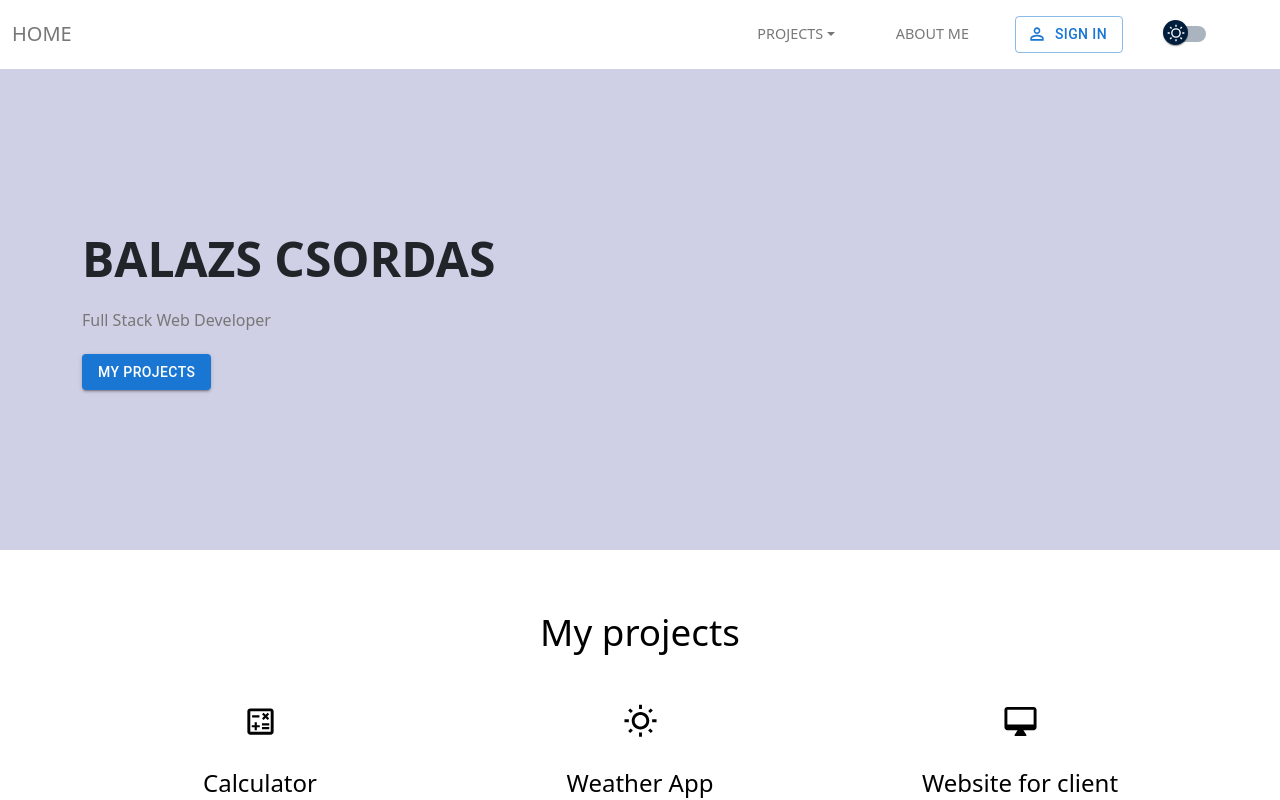
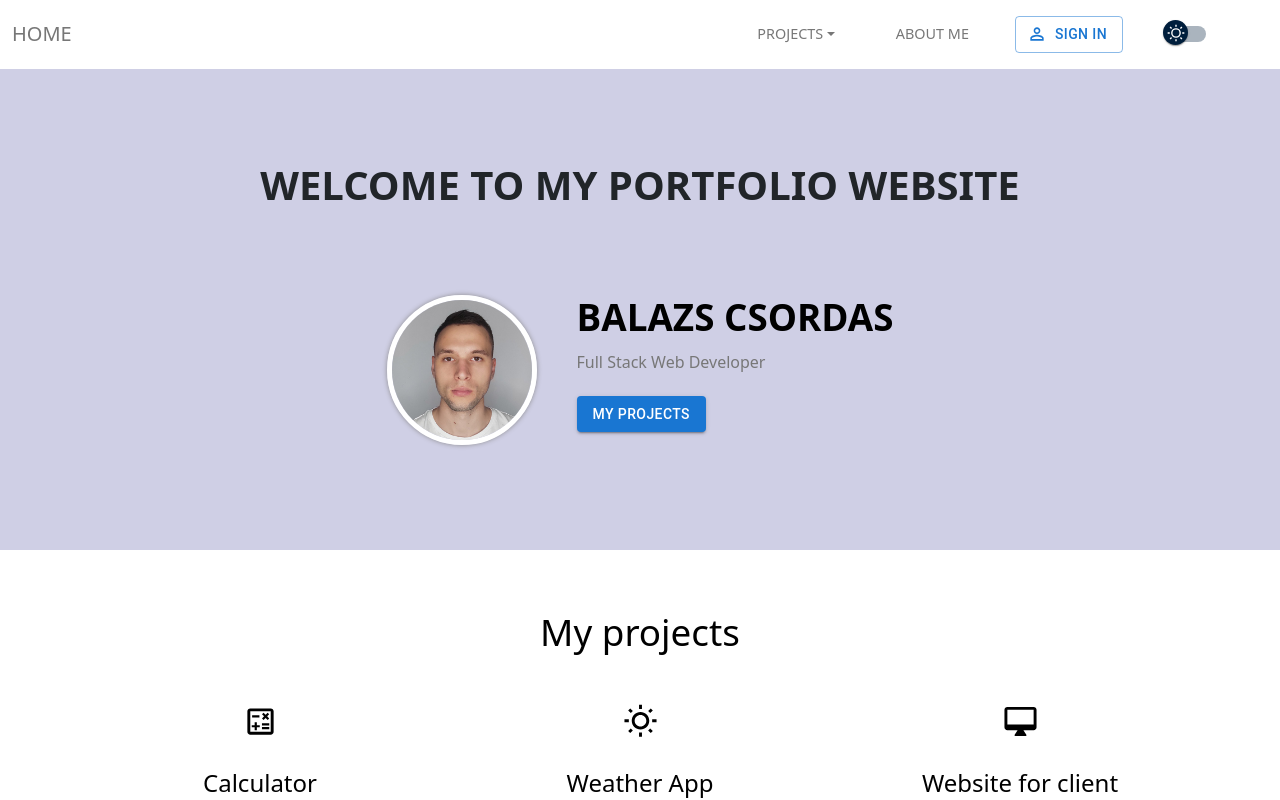
Before and after one commit to balazscsordas/portfolio-frontend, a React (Create React App) app: page / in a window 1280 px wide. Shown: the top 800 px of the page. Built offline with nearby package versions, Linux system fonts and the light colour scheme.

Commit message:
image added to homepage and disabled react devtools in production

```diff
--- a/package.json
+++ b/package.json
@@ -5,6 +5,7 @@
   "dependencies": {
     "@emotion/react": "^11.10.4",
     "@emotion/styled": "^11.10.4",
+    "@fvilers/disable-react-devtools": "^1.3.0",
     "@mui/icons-material": "^5.10.9",
     "@mui/material": "^5.10.12",
     "@mui/styled-engine-sc": "^5.10.6",
--- a/src/components/BannerHome.jsx
+++ b/src/components/BannerHome.jsx
@@ -1,22 +1,29 @@
 import React from "react";
 import Container from "react-bootstrap/Container";
 import Row from "react-bootstrap/Row";
-import Col from "react-bootstrap/Col";
 import { Button } from '@mui/material';
+import image from '../images/en.jpg';
 
 function BannerHome() {
 
     return (
         <section id="banner-home-section">
+
             <Container>
                 <Row>
-                    <Col lg={6} className="banner-home-col-1 h-100">
-                        <div>
-                            <h1>Balazs Csordas</h1>
+                    <h1 className="main-h1">Welcome to my portfolio website</h1>
+                    <div className="avatar-block">
+                        <img
+                            className="avatar-image"
+                            src={image}
+                            alt="me"
+                        />
+                        <div className="avatar-description">
+                            <h2>Balazs Csordas</h2>
                             <p>Full Stack Web Developer</p>
                             <Button className="portfolio-button-1" href="#projects-section" variant="contained">my projects</Button>
                         </div>
-                    </Col>
+                    </div>
                 </Row>
             </Container>
         </section>
--- a/src/components/Footer.jsx
+++ b/src/components/Footer.jsx
@@ -6,7 +6,7 @@ function Footer() {
     return (
         <footer className="mt-auto">
             <Container className="footerInnerContainer">
-                <ul className="nav justify-content-center border-bottom pb-3 mb-3">
+                <ul className="nav justify-content-center pb-3 mb-3">
                     <SocialLinks />
                 </ul>
                 <p className="text-center text-muted copyright-text">© Balazs Csordas</p>
--- a/src/components/ProjectCard.jsx
+++ b/src/components/ProjectCard.jsx
@@ -6,7 +6,7 @@ import { Link } from "react-router-dom";
 function ProjectCard (props) {
 
     return (
-        <Col md={4} className="project-card">
+        <Col sm ={6} md={4} className="project-card">
             <props.icon fontSize="large"/>
             <Link to={props.link}><h3 className="project-title">{props.name}</h3></Link>
             <p>{props.description}</p>
--- a/src/index.js
+++ b/src/index.js
@@ -1,6 +1,11 @@
 import React from 'react';
 import ReactDOM from 'react-dom/client';
 import App from './App';
+import { disableReactDevTools } from '@fvilers/disable-react-devtools';
+
+if (process.env.NODE_ENV === 'production') {
+  disableReactDevTools();
+}
 
 
 const root = ReactDOM.createRoot(document.getElementById('root'));
--- a/src/styles/footer.scss
+++ b/src/styles/footer.scss
@@ -1,7 +1,6 @@
 @import './variables';
 
 footer {
-
     .footerInnerContainer {
         margin-top: 30px;
     }
@@ -10,6 +9,10 @@ footer {
         width: 100%;
     }
 
+    ul {
+        border-bottom: 1px solid var(--textThemeColor1)
+    }
+
     .copyright-text {
         margin-bottom: 0;
         padding-bottom: 20px;
--- a/src/styles/global.scss
+++ b/src/styles/global.scss
@@ -93,6 +93,12 @@ h2, h3 {
       }
 }
 
+@media screen and (min-width: 576px) and (max-width: 768px) {
+    .container {
+        max-width: 720px;
+    }
+}
+
 @media screen and (max-width: 600px) {
     h2 {
         font-size: 1.8rem;
--- a/src/styles/homePage.scss
+++ b/src/styles/homePage.scss
@@ -4,25 +4,51 @@
     background-color: #cfcfe5;
     margin-top: 50px;
 
-    .row {
-        height:500px;
-    }
-
-    .banner-home-col-1 {
+    .container {
+        min-height: 500px;
         display: flex;
         align-items: center;
     }
 
-    h1 {
+    .main-h1 {
+        text-align: center;
+        margin: 40px auto;
+        font-size: 2.5rem;
         text-transform: uppercase;
-        font-size:3rem;
         font-weight: bold;
-        margin: 20px auto;
+        line-height: 1.5;
     }
 
-    p {
-        margin: 20px auto;
+    .avatar-block {
+        display: flex;
+        flex-wrap: wrap;
+        justify-content: center;
+        margin: 30px auto;
+
+        .avatar-image {
+            border-radius: 50%;
+            width: 150px;
+            height: 150px;
+            border: 5px solid white;
+            box-shadow: $box-shadow;
+            margin: 10px 20px;
+        }
+
+        .avatar-description {
+            margin: 10px 20px;
+        }
+
+        h2 {
+            text-transform: uppercase;
+            color: black;
+            font-weight: bold;
+        }
+
+        p {
+            margin: 10px auto 20px;
+        }
     }
+
 }
 
 #projects-section {
@@ -54,3 +80,21 @@
         }
     }
 }
+
+@media screen and (max-width: 600px) {
+    #banner-home-section {
+        .avatar-block {
+            flex-direction: column;
+            text-align: center;
+
+            .avatar-image {
+                margin: 10px auto;
+            }
+        }
+
+        .main-h1 {
+            font-size: 2rem;
+            margin-bottom: 0;
+        }
+    }
+}
```
Also changed, not shown: src/images/en.jpg (added), 1 other file (tests, documents, lock files or other folders).
